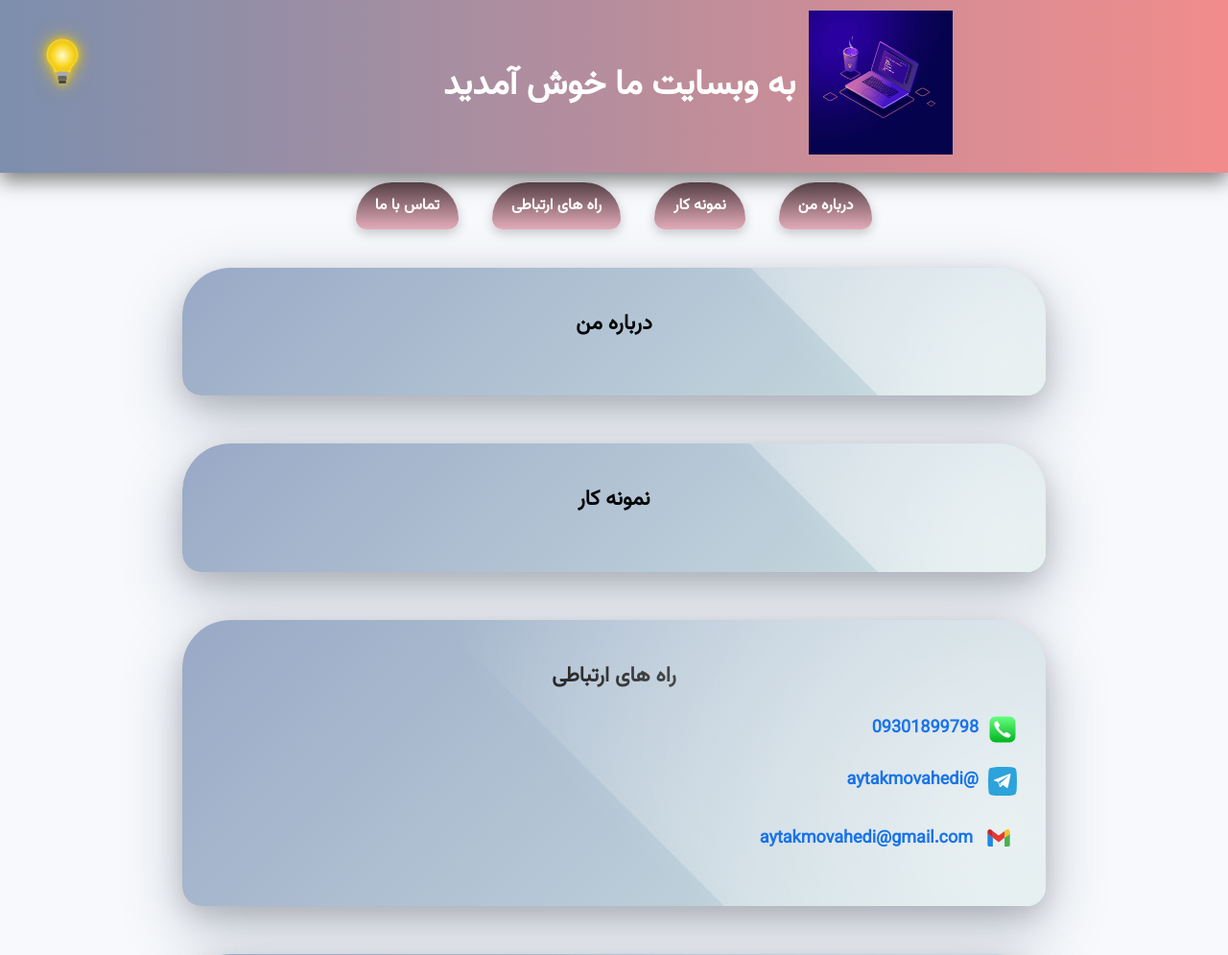
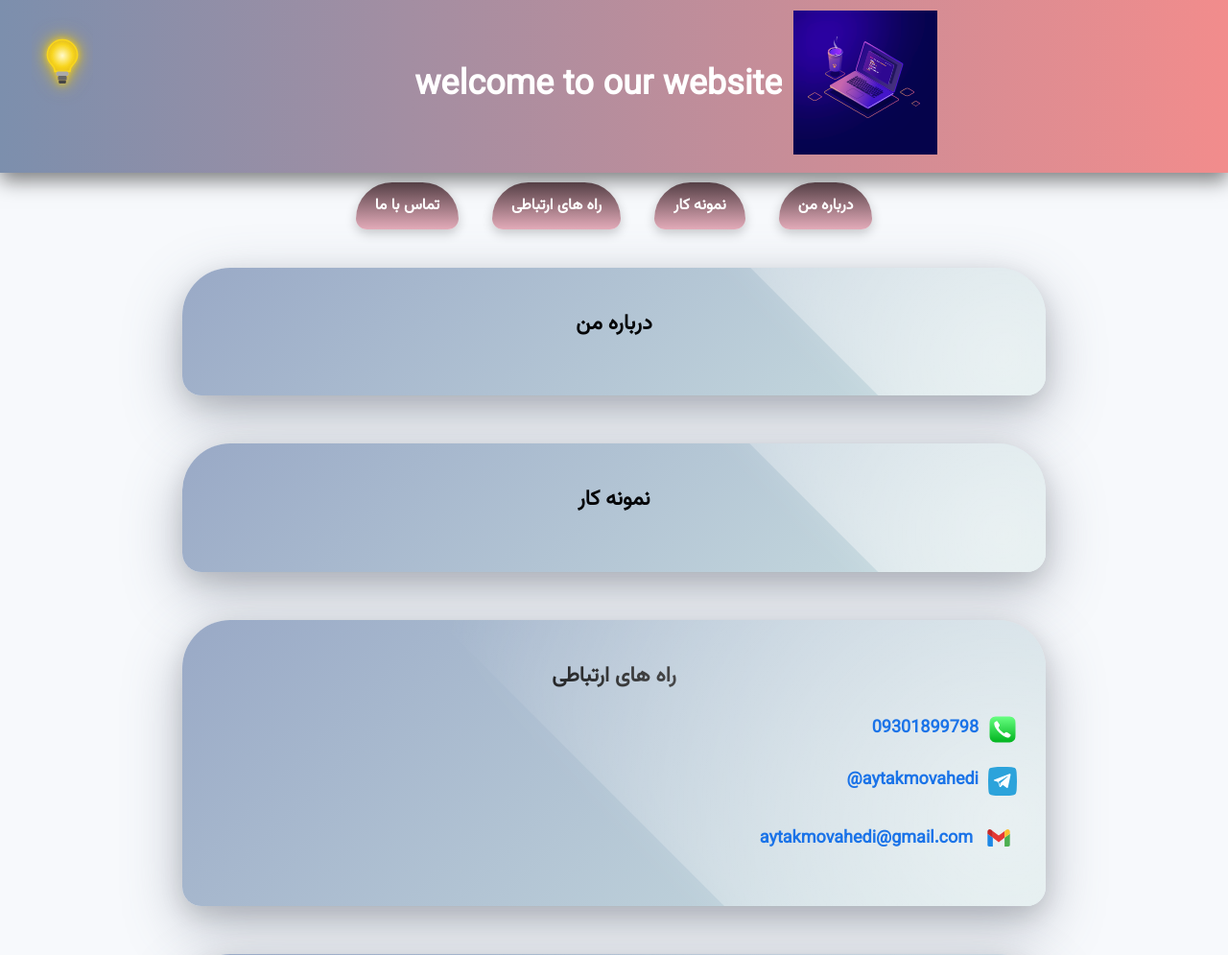
Before and after one commit to aytkmvhd/aytkwb, a Flask app: page / in a window 1280 px wide. Shown: the top 995 px of the page at 96% size. Run offline with Flask 3, Linux system fonts and the light colour scheme; data comes from the database, SQL or seed files in the repository.

Commit message:
Update base.html

```diff
--- a/templates/base.html
+++ b/templates/base.html
@@ -43,10 +43,9 @@
 <header>
   <div class="header-wrapper">
     <div class="header-text desktop-only">
-      <h1>به وبسایت ما خوش آمدید</h1>
-    </div>
+      <h1>welcome to our website</h1>    </div>
     <div class="header-text phone-only">
-      <p>PROFILE</p>
+      <p></p>
     </div>
 
     <div class="header-sticker">
@@ -110,7 +109,7 @@
     <span>09301899798</span>
   </a>
   <!--tlgrm-->
-  <a href="https://t.me/YOUR_USERNAME" target="_blank" aria-label="Telegram" style="color: #1a73e8;">
+  <a href="https://t.me/aytakmovahed" target="_blank" aria-label="Telegram" style="color: #1a73e8;">
   <svg xmlns="http://www.w3.org/2000/svg" viewBox="0 0 508.33 508.36" width="30" height="30">
     <defs>
       <style>
@@ -121,7 +120,7 @@
     <path class="cls-1" d="M485,29.72c11.45,15.13,16.61,40.21,19.15,70.7,3.36,45.5,4.71,100.1,6,156.52-1.67,57.47-2.35,115.43-6,156.52-2.88,31.54-9,52.66-19.22,65.47-13,12.79-37.94,23.59-73.5,26.15-43.25,3.69-96.61,3.65-155.48,5.1-65.44-1.12-109.82-.64-156.38-5.08-36.32-2.52-60.08-13.19-74.7-26.07-10.83-14.54-14-30-17-66.24-3.75-41.85-4.58-98.56-6-155.54C4,200.57,4.13,143.44,7.9,100.74,10.43,67.05,14.42,44.4,24.65,30,39,17.77,63.48,11.69,100,8.69c50-5.85,102.06-7,155.88-6.87,55.39.09,108.56,1.67,156,6.34,32,2.56,58.48,8.07,73.07,21.56Z" transform="translate(-1.83 -1.82)"/>
     <path class="cls-2" d="M378.92,125.44l-264.48,102c-18.05,7.24-17.94,17.31-3.29,21.8l66,20.59,25.24,77.38c3.07,8.47,1.56,11.83,10.45,11.83,6.86,0,9.91-3.13,13.73-6.86,2.43-2.38,16.86-16.41,33-32.08l68.61,50.7c12.63,7,21.74,3.36,24.89-11.73l45-212.24C402.66,128.35,391,120,378.92,125.44ZM187.46,265.11l148.68-93.8c7.42-4.5,14.23-2.08,8.64,2.88L217.48,289.05l-5,52.87Z" transform="translate(-1.83 -1.82)"/>
   </svg>
-  @aytakmovahedi
+  aytakmovahedi@
 </a>
 
   <!-- ایمیل -->
@@ -191,7 +190,7 @@
         if (entry.isIntersecting) {
           entry.target.classList.add("appear");
         } else {
-          entry.target.classList.remove("appear"); // اضافه می‌کنیم برای برگشت انیمیشن
+          entry.target.classList.remove("appear");
         }
       });
     }, {
```
